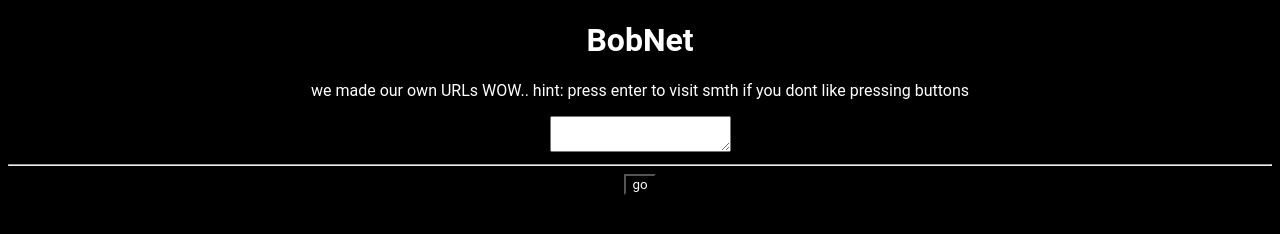
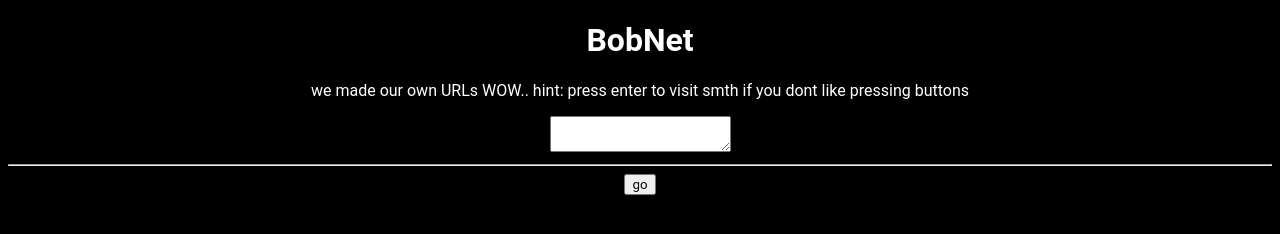
Before and after one commit to Freakybob-Team/bobnet, a plain HTML site: page site/index.html in a window 1280 px wide. Drawn offline with Linux system fonts and the light colour scheme.

Commit message:
Update index.html

```diff
--- a/site/index.html
+++ b/site/index.html
@@ -16,9 +16,8 @@
                 background-color: black;
             }
             input, button {
-                color: white;
-                background-color: black;
-            }
+                color: black;
+            {
         </style>
         <link rel="preconnect" href="https://fonts.googleapis.com">
         <link rel="preconnect" href="https://fonts.gstatic.com" crossorigin>
```
